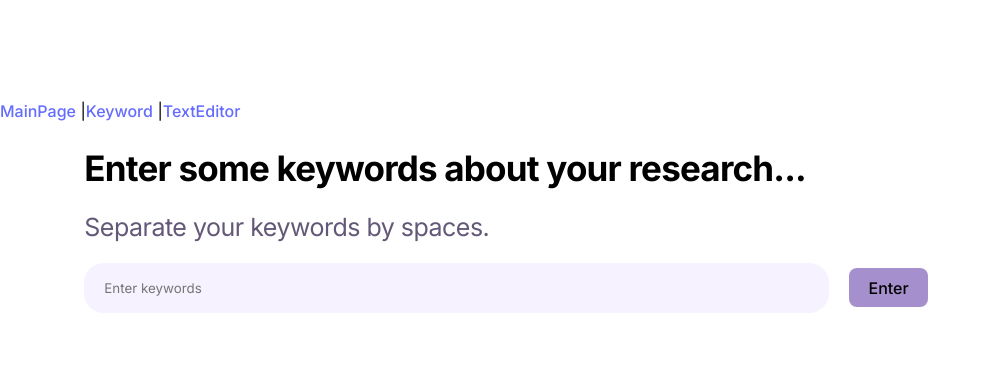
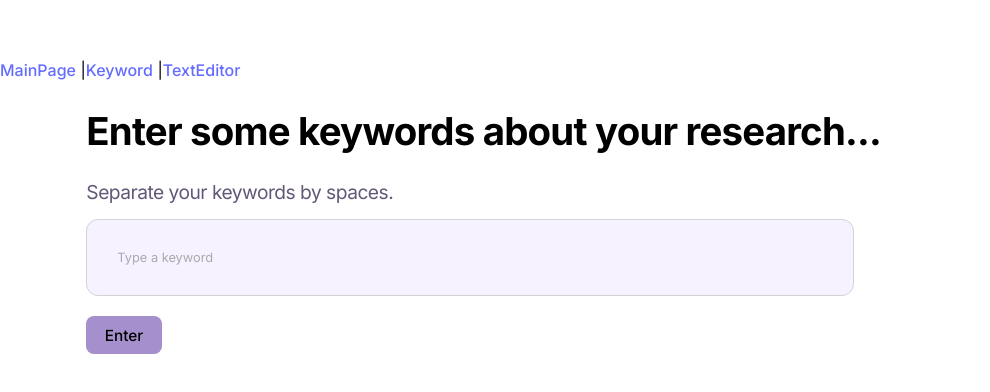
Before and after one commit to daminkim99/uoftHacks, a React (Vite) app in the folder client/: page /keyword in a window 1280 px wide. Shown: the part 194-586 px from the top of the page, without its empty margins (0-990 px from the left). Built offline with nearby package versions, Linux system fonts and the light colour scheme.

Commit message:
added server and keyword bubble

```diff
--- a/client/src/pages/Keyword.css
+++ b/client/src/pages/Keyword.css
@@ -9,7 +9,7 @@
 	font-family: Inter;
 	width: 100%;
 	margin-left: 10%;
-	font-size: 35px !important;
+	font-size: 3vw !important;
 	font-style: normal;
 	font-weight: 700;
 	line-height: normal;
@@ -26,7 +26,7 @@
 	flex-shrink: 0;
 	color: #635878;
 	font-family: Inter;
-	font-size: 25px;
+	font-size: 1.5vw;
 	font-style: normal;
 	font-weight: 400;
 	line-height: normal;
@@ -35,22 +35,28 @@
 
 .input-container {
 	display: flex;
-	align-items: center;
+	align-items: flex-start;
 	margin-left: 10%;
     gap: 20px;
+	flex-wrap: wrap;
 }
 
 .input-keywords {
     width: 705px;
     height: 50px;
-	padding: 0 20px;
-	flex-shrink: 0;
+    padding: 10px;
     border-radius: 20px;
     background: #F6F2FF;
     border: none;
     outline: none;
     color: black;
+    display: flex;
+    flex-wrap: wrap;
+    align-items: center;
+    gap: 5px;
+    white-space: pre-wrap;
 }
+
 
 .enter-keywords {
 	color: black;
@@ -62,7 +68,7 @@
     -webkit-focus-ring-color: transparent;
 	appearance: none !important;
 	transition: background-color 0.3s ease !important;
-
+	font-size: 1.2vw;
 }
 
 .enter-keywords:focus, .enter-keywords:active, .enter-keywords::-moz-focus-inner, .enter-keywords:focus-visible, .enter-keywords:focus-within {
@@ -78,3 +84,56 @@
 	outline: none;
 	border: none;
 }
+
+.keywords-area {
+    display: flex;
+    align-items: center;
+    flex-wrap: wrap;
+    gap: 10px;
+    background-color: #f6f2ff;
+    border-radius: 12px;
+    padding: 10px;
+    width: 60vw;
+    min-height: 50px;
+    border: 1px solid #d3d3d3;
+    box-sizing: border-box;
+}
+
+.keyword-bubble {
+    background-color: #5e4985;
+    color: white;
+    padding: 8px 16px;
+    border-radius: 20px;
+    font-size: 1vw;
+    display: inline-block;
+    white-space: nowrap;
+}
+
+.keyword-bubble button.delete-keyword {
+	background: none;
+	border: none;
+	color: white;
+	font-size: 1vw;
+	cursor: pointer;
+	line-height: 1;
+	padding: 0;
+}
+
+.keyword-bubble button.delete-keyword:hover {
+	color: #ffcccc;
+}
+
+.keyword-input {
+	border: none;
+	outline: none;
+	font-size: 1vw;
+	flex-grow: 1;
+	padding: 20px;
+	background: #F6F2FF;
+	color: black;
+	min-width: 120px;
+}
+
+.keyword-input::placeholder {
+	color: #aaa;
+}
--- a/client/src/pages/Keyword.jsx
+++ b/client/src/pages/Keyword.jsx
@@ -1,15 +1,41 @@
 import React, { useState } from "react";
 import { useNavigate } from 'react-router-dom'
+import axios from "axios"
 import './Keyword.css';
 
 function Keyword() {
     const [text, setText] = useState("");
-    const handleChange = (event) => {
+    const [keywords, setKeywords] = useState([]);
+
+    const handleInputChange = (event) => {
         setText(event.target.value);
     };
 
+    const handleChange = (event) => {
+        if (event.key === "Enter" || event.key === " ") {
+            event.preventDefault();
+            if (text.trim() !== "") {
+                setKeywords((prevKeywords) => [...prevKeywords, text.trim()]);
+                setText("");
+            }
+        }
+    };
+
+    const handleDelete = (index) => {
+        setKeywords((prevKeywords) =>
+            prevKeywords.filter((_, i) => i !== index)
+        );
+    };
+
     const navigate = useNavigate()
-    const handleClick = () => {
+    const handleClick = async() => {
+        try {
+            await axios.post("http://127.0.0.1:8000/save-keywords/", { keywords });
+            console.log("Keywords saved successfully!");
+        } catch (error) {
+            console.error("Error saving keywords:", error);
+        }
+
         navigate("/textEditor");
     };
 
@@ -18,13 +44,27 @@ function Keyword() {
             <h1 className='keywords-title'>Enter some keywords about your research...</h1>
             <h2 className='keywords-sub'>Separate your keywords by spaces.</h2>
             <div className='input-container'>
-                <input
-                    className='input-keywords'
-                    type="text"
-                    placeholder="Enter keywords"
-                    value={text}
-                    onChange={handleChange}
-                />
+                <div className="keywords-area">
+                    {keywords.map((keyword, index) => (
+                        <span key={index} className="keyword-bubble">
+                            {keyword}
+                            <button
+                                className="delete-keyword"
+                                onClick={() => handleDelete(index)}
+                            >
+                                &times;
+                            </button>
+                        </span>
+                    ))}
+                    <input
+                        type="text"
+                        value={text}
+                        onChange={handleInputChange}
+                        onKeyDown={handleChange}
+                        placeholder="Type a keyword"
+                        className="keyword-input"
+                    />
+                </div>
                 <button className='enter-keywords' onClick={handleClick}>Enter</button>
             </div>
         </div>
--- a/package.json
+++ b/package.json
@@ -9,5 +9,8 @@
   },
   "keywords": [],
   "author": "",
-  "license": "ISC"
+  "license": "ISC",
+  "dependencies": {
+    "axios": "^1.7.9"
+  }
 }
```
Also changed, not shown: 2 other files (tests, documents, lock files or other folders). Lines whose indentation alone changed are shown as unchanged.
